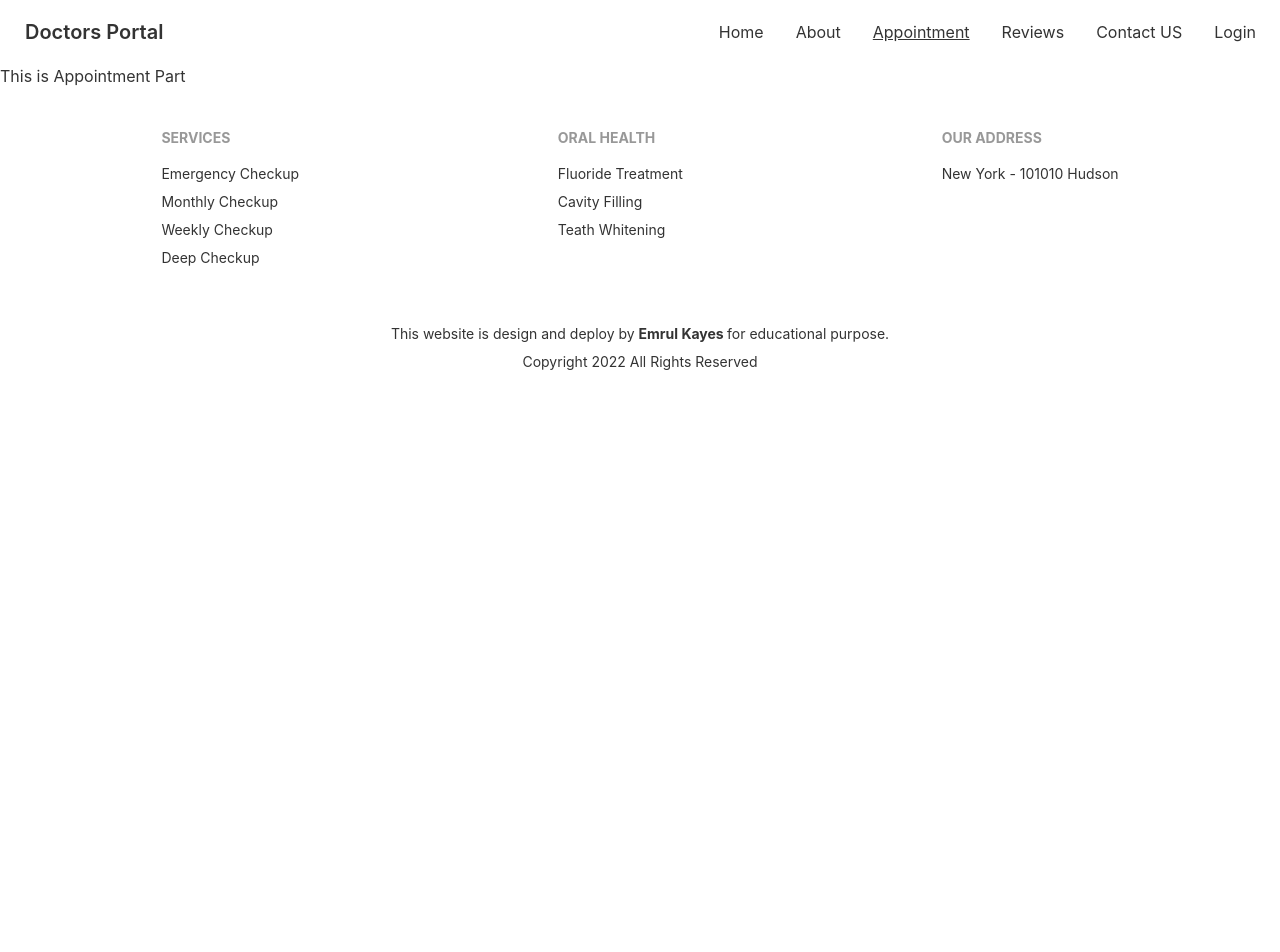
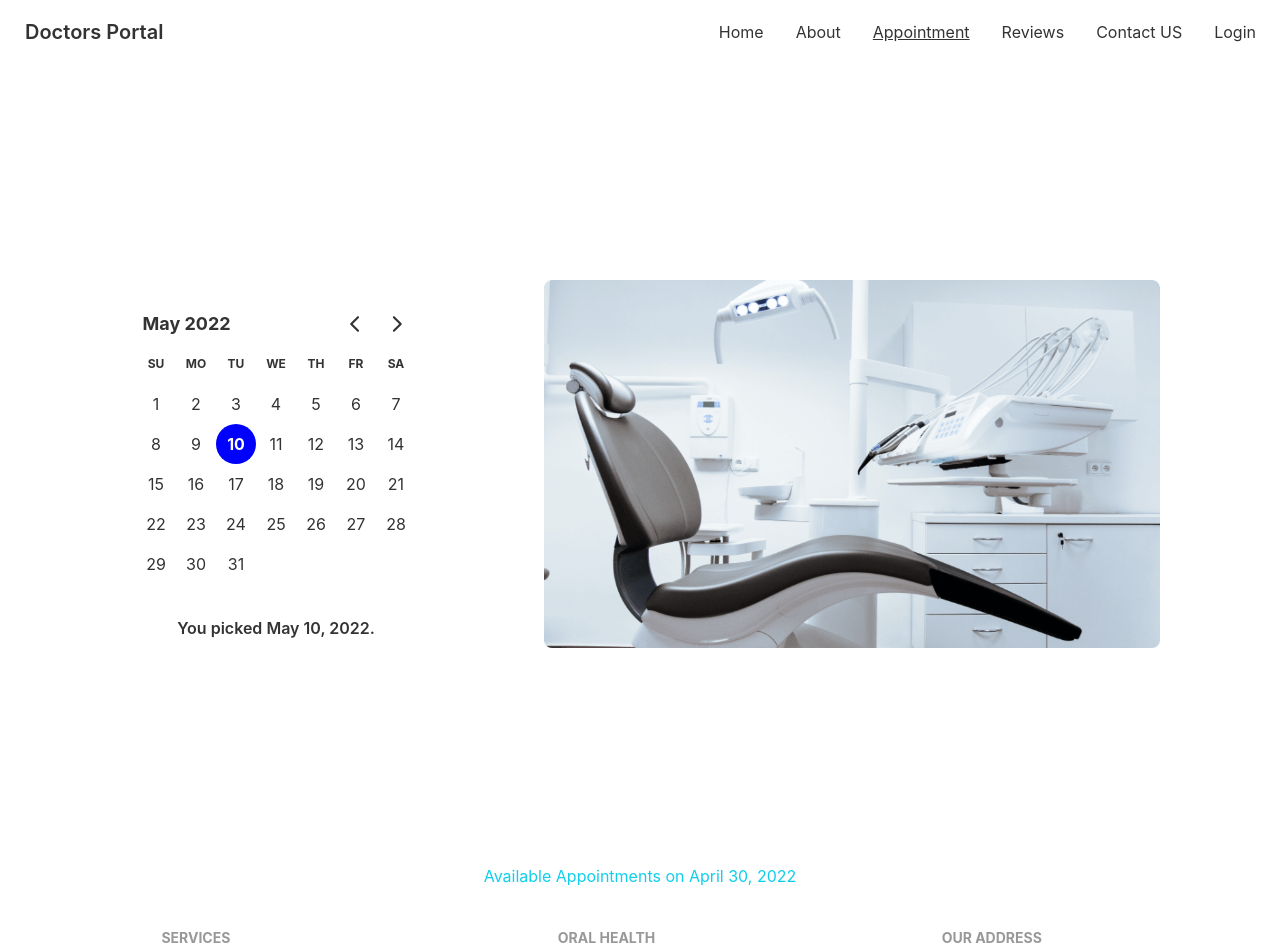
Before and after one commit to its-kayes/Doctors-clint-side, a React (Create React App) app: page /appointment in a window 1280 px wide. Shown: the top 952 px of the page. Before the commit the page ends 800 px from the top, so only its background shows below. Built offline with nearby package versions, Linux system fonts and the light colour scheme.

Commit message:
Appointment Banner Done

```diff
--- a/package.json
+++ b/package.json
@@ -7,7 +7,9 @@
     "@testing-library/react": "^13.2.0",
     "@testing-library/user-event": "^13.5.0",
     "daisyui": "^2.14.3",
+    "date-fns": "^2.28.0",
     "react": "^18.1.0",
+    "react-day-picker": "^8.0.4",
     "react-dom": "^18.1.0",
     "react-router-dom": "^6.3.0",
     "react-scripts": "5.0.1",
--- a/src/Page/Components/Appointment/Appointment.js
+++ b/src/Page/Components/Appointment/Appointment.js
@@ -1,9 +1,13 @@
 import React from 'react';
+import AppointmentBanner from './AppointmentBanner';
+import AppointmentDates from './AppointmentDates';
 
 const Appointment = () => {
     return (
         <div>
-            <p> This is Appointment Part </p>
+            <AppointmentBanner> </AppointmentBanner>
+
+            <AppointmentDates> </AppointmentDates>
         </div>
     );
 };
--- /dev/null
+++ b/src/Page/Components/Appointment/AppointmentBanner.js
@@ -0,0 +1,31 @@
+import React, { useState } from 'react';
+import { format } from 'date-fns';
+import { DayPicker } from 'react-day-picker';
+import 'react-day-picker/dist/style.css';
+import chair from '../../../assets/images/chair.png';
+
+
+const AppointmentBanner = () => {
+
+    let [date, setDate] = useState(new Date());
+
+    return (
+        <section>
+            <div className="hero min-h-screen">
+                <div className="hero-content flex-col lg:flex-row-reverse justify-evenly">
+                    <img src={chair} className="w-2/4" />
+                    <div>
+                        <DayPicker
+                            mode="single"
+                            selected={date}
+                            onSelect={setDate}
+                            />
+                            <p className='text-center font-semibold pt-4'>You picked {format(date, 'PP')}.</p>
+                    </div>
+                </div>
+            </div>
+        </section>
+    );
+};
+
+export default AppointmentBanner;
--- /dev/null
+++ b/src/Page/Components/Appointment/AppointmentDates.js
@@ -0,0 +1,11 @@
+import React from 'react';
+
+const AppointmentDates = () => {
+    return (
+        <div>
+            <p className='text-primary text-center'> Available Appointments on April 30, 2022 </p>
+        </div>
+    );
+};
+
+export default AppointmentDates;
```
Also changed, not shown: 1 other file (tests, documents, lock files or other folders).
